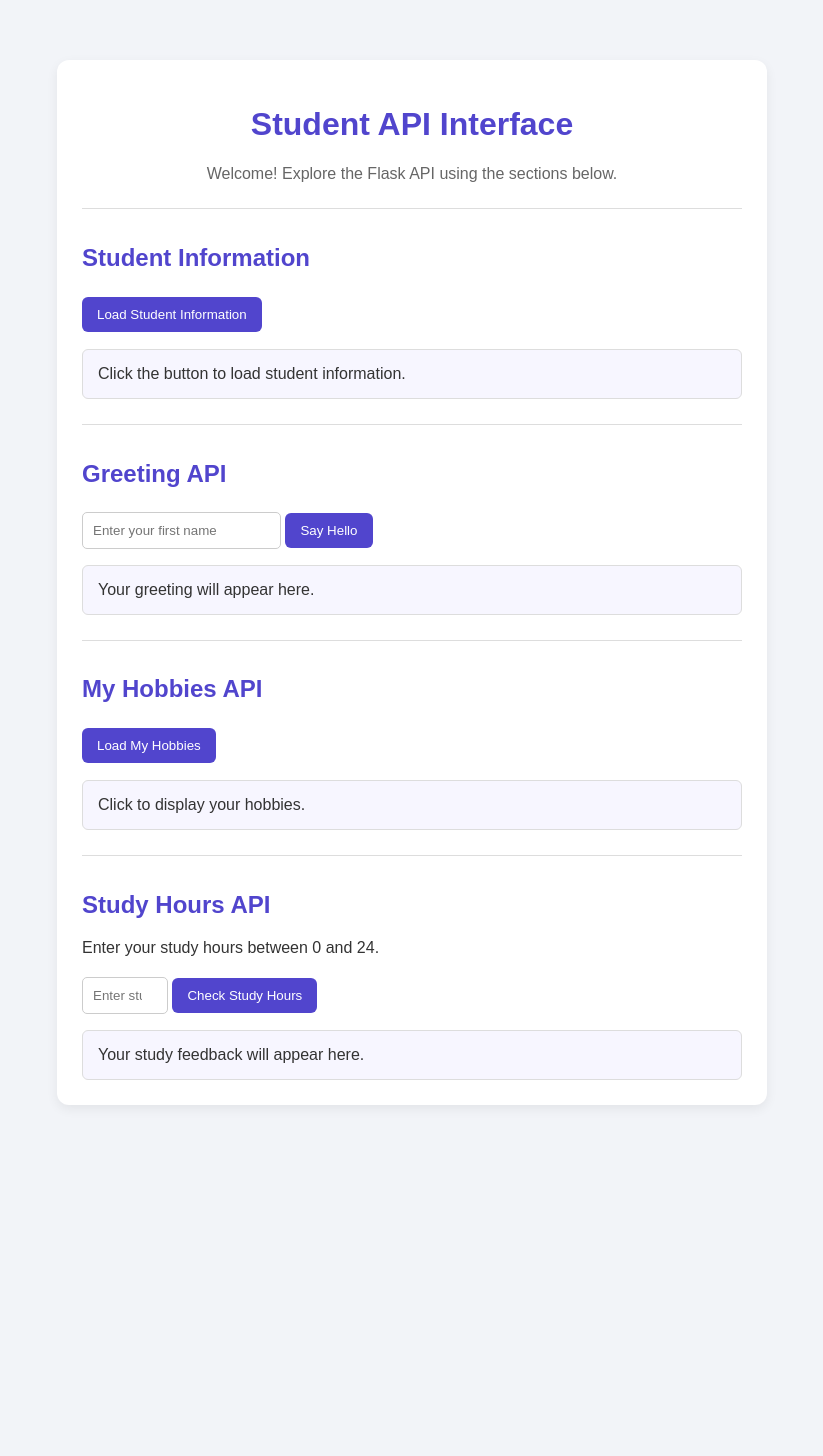
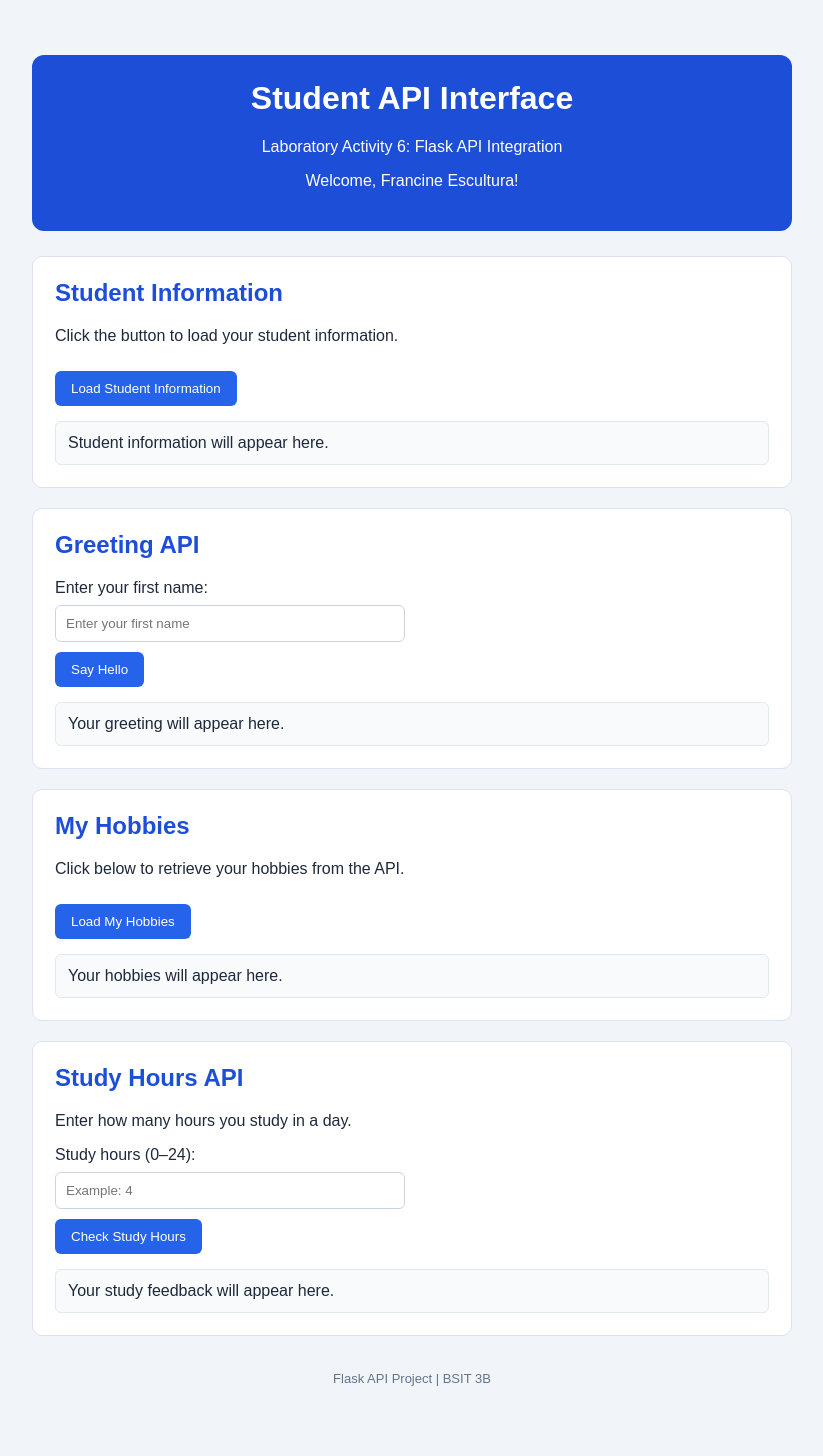
Before and after one commit to esculturafrancine/francineescultura, a Flask app: page / in a window 1280 px wide. Shown: the whole page, without its empty margins (228-1051 px from the left). Before the commit the page ends 1105 px from the top, so only its background shows below. Run offline with Flask 3, Linux system fonts and the light colour scheme.

Commit message:
Add Flask API web interface

```diff
--- a/app.py
+++ b/app.py
@@ -4,11 +4,13 @@ from flask import Flask, jsonify, request, render_template
 app = Flask(__name__)
 
 
+# Home Page - Display HTML Interface
 @app.route('/')
 def home():
     return render_template('index.html')
 
 
+# 1. Student Information API
 @app.route('/student')
 def get_student():
     return jsonify({
@@ -20,14 +22,20 @@ def get_student():
     })
 
 
+# 2. Greeting API
 @app.route('/hello')
 def say_hello():
-    name = request.args.get('name', 'Student').strip() or 'Student'
+    name = request.args.get('name', 'Student').strip()
+
+    if not name:
+        name = 'Student'
+
     return jsonify({
         "message": f"Hello, {name}!"
     })
 
 
+# 3. Hobbies API
 @app.route('/hobbies')
 def get_hobbies():
     return jsonify({
@@ -41,15 +49,18 @@ def get_hobbies():
     })
 
 
+# 4. Study Hours API
 @app.route('/studyhours')
 def study_hours():
     hours = request.args.get('hours', default=None, type=float)
 
+    # Validate study hours
     if hours is None or hours < 0 or hours > 24:
         return jsonify({
             "error": "Please enter study hours between 0 and 24."
         }), 400
 
+    # Provide feedback based on study hours
     if hours >= 6:
         message = "Great study effort!"
     elif hours >= 3:
@@ -64,5 +75,6 @@ def study_hours():
     })
 
 
+# Run Flask Application
 if __name__ == '__main__':
     app.run(debug=True)
--- a/templates/index.html
+++ b/templates/index.html
@@ -4,7 +4,7 @@
 <head>
     <meta charset="UTF-8">
     <meta name="viewport" content="width=device-width, initial-scale=1.0">
-    <title>Student API Interface</title>
+    <title>Francine's Student API Interface</title>
 
     <style>
         * {
@@ -13,62 +13,68 @@
 
         body {
             font-family: Arial, sans-serif;
-            background: #f2f4f8;
-            color: #333;
-            max-width: 750px;
-            margin: 40px auto;
+            max-width: 800px;
+            margin: 35px auto;
             padding: 20px;
+            background: #f1f5f9;
+            color: #1e293b;
         }
 
-        .container {
-            background: white;
-            padding: 25px;
+        header {
+            text-align: center;
+            background: #1d4ed8;
+            color: white;
+            padding: 25px 15px;
             border-radius: 12px;
-            box-shadow: 0 4px 12px #0001;
+            margin-bottom: 25px;
         }
 
-        h1 {
-            text-align: center;
-            color: #5145cd;
+        header h1 {
+            margin-top: 0;
+        }
+
+        .card {
+            background: white;
+            padding: 22px;
+            margin-bottom: 20px;
+            border-radius: 10px;
+            border: 1px solid #dbe3ee;
         }
 
         h2 {
-            color: #5145cd;
-        }
-
-        section {
-            margin-top: 25px;
-            padding-top: 15px;
-            border-top: 1px solid #ddd;
+            color: #1d4ed8;
+            margin-top: 0;
         }
 
         button {
-            background: #5145cd;
+            background: #2563eb;
             color: white;
-            padding: 10px 15px;
             border: none;
             border-radius: 6px;
-            margin: 5px 0;
+            padding: 10px 16px;
+            margin-top: 10px;
             cursor: pointer;
         }
 
         button:hover {
-            background: #3930a3;
+            background: #1e40af;
         }
 
         input {
             padding: 10px;
-            max-width: 100%;
-            border: 1px solid #ccc;
-            border-radius: 5px;
+            margin-top: 8px;
+            width: 100%;
+            max-width: 350px;
+            border: 1px solid #cbd5e1;
+            border-radius: 6px;
         }
 
         .result {
-            background: #f7f6ff;
-            border: 1px solid #ddd;
-            padding: 15px;
-            margin-top: 12px;
+            background: #f8fafc;
+            border: 1px solid #e2e8f0;
             border-radius: 6px;
+            padding: 12px;
+            margin-top: 15px;
             overflow-wrap: anywhere;
         }
 
@@ -76,205 +82,273 @@
             margin: 10px 0;
         }
 
-        .welcome {
+        footer {
             text-align: center;
-            color: #666;
+            color: #64748b;
+            font-size: 13px;
+            padding: 15px;
         }
     </style>
 </head>
 
 <body>
-<div class="container">
 
+<header>
     <h1>Student API Interface</h1>
-    <p class="welcome">
-        Welcome! Explore the Flask API using the sections below.
-    </p>
+    <p>Laboratory Activity 6: Flask API Integration</p>
+    <p>Welcome, Francine Escultura!</p>
+</header>
 
-    <section>
+<!-- STUDENT INFORMATION -->
+<section class="card">
     <h2>Student Information</h2>
+    <p>Click the button to load your student information.</p>
 
     <button onclick="loadStudent()">
         Load Student Information
     </button>
 
-        <div id="result" class="result">
-            Click the button to load student information.
+    <div id="studentResult" class="result" aria-live="polite">
+        Student information will appear here.
     </div>
 </section>
 
-    <section>
+<!-- GREETING API -->
+<section class="card">
     <h2>Greeting API</h2>
 
+    <label for="nameInput">Enter your first name:</label>
+    <br>
     <input
         type="text"
         id="nameInput"
         placeholder="Enter your first name"
     >
 
+    <br>
     <button onclick="sayHello()">Say Hello</button>
 
-        <div id="greeting" class="result">
+    <div id="greetingResult" class="result" aria-live="polite">
         Your greeting will appear here.
     </div>
 </section>
 
-    <section>
-        <h2>My Hobbies API</h2>
+<!-- HOBBIES API -->
+<section class="card">
+    <h2>My Hobbies</h2>
+    <p>Click below to retrieve your hobbies from the API.</p>
 
     <button onclick="loadHobbies()">Load My Hobbies</button>
 
-        <div id="hobbiesResult" class="result">
-            Click to display your hobbies.
+    <div id="hobbiesResult" class="result" aria-live="polite">
+        Your hobbies will appear here.
     </div>
 </section>
 
-    <section>
+<!-- STUDY HOURS API -->
+<section class="card">
     <h2>Study Hours API</h2>
+    <p>Enter how many hours you study in a day.</p>
 
-        <p>Enter your study hours between 0 and 24.</p>
-
+    <label for="hoursInput">Study hours (0–24):</label>
+    <br>
     <input
         type="number"
         id="hoursInput"
         min="0"
         max="24"
         step="0.5"
-            placeholder="Enter study hours"
+        placeholder="Example: 4"
     >
 
+    <br>
     <button onclick="checkStudyHours()">Check Study Hours</button>
 
-        <div id="hoursResult" class="result">
+    <div id="studyResult" class="result" aria-live="polite">
         Your study feedback will appear here.
     </div>
 </section>
 
-</div>
+<footer>
+    Flask API Project | BSIT 3B
+</footer>
 
 <script>
-    async function loadStudent() {
-        const result = document.getElementById('result');
-        result.textContent = 'Loading student information...';
+    // 1. STUDENT INFORMATION API
+    function loadStudent() {
+        const result = document.getElementById("studentResult");
+        result.textContent = "Loading student information...";
 
-        try {
-            const response = await fetch('/student');
-            if (!response.ok) throw new Error('Request failed');
-
-            const data = await response.json();
-
+        fetch("/student")
+            .then(response => {
+                if (!response.ok) {
+                    throw new Error("Failed to load student information");
+                }
+                return response.json();
+            })
+            .then(data => {
                 result.replaceChildren();
 
                 const fields = [
-                ['Student ID', data.student_id],
-                ['Name', data.name],
-                ['Program', data.program],
-                ['Year', data.year],
-                ['Section', data.section]
+                    ["Student ID", data.student_id],
+                    ["Name", data.name],
+                    ["Program", data.program],
+                    ["Year", data.year],
+                    ["Section", data.section]
                 ];
 
                 fields.forEach(([label, value]) => {
-                const p = document.createElement('p');
-                const b = document.createElement('b');
+                    const p = document.createElement("p");
+                    const strong = document.createElement("strong");
 
-                b.textContent = label + ': ';
-                p.appendChild(b);
-                p.appendChild(document.createTextNode(value));
+                    strong.textContent = label + ": ";
+                    p.appendChild(strong);
+                    p.appendChild(
+                        document.createTextNode(String(value ?? ""))
+                    );
                     result.appendChild(p);
                 });
-        } catch (error) {
-            result.textContent = 'Unable to retrieve student data.';
-        }
+            })
+            .catch(() => {
+                result.textContent =
+                    "Unable to retrieve student information.";
+            });
     }
 
-    async function sayHello() {
-        const name = document.getElementById('nameInput').value.trim();
-        const greeting = document.getElementById('greeting');
+    // 2. GREETING API
+    function sayHello() {
+        const name = document.getElementById("nameInput").value.trim();
+        const result = document.getElementById("greetingResult");
 
-        greeting.textContent = 'Loading greeting...';
-
-        try {
-            const response = await fetch(
-                '/hello?name=' + encodeURIComponent(name || 'Student')
-            );
-
-            if (!response.ok) throw new Error('Request failed');
-
-            const data = await response.json();
-            greeting.textContent = data.message;
-        } catch (error) {
-            greeting.textContent = 'Unable to retrieve greeting.';
-        }
+        if (!name) {
+            result.textContent = "Please enter your first name.";
+            return;
         }
 
-    async function loadHobbies() {
-        const result = document.getElementById('hobbiesResult');
-        result.textContent = 'Loading hobbies...';
+        result.textContent = "Loading greeting...";
 
-        try {
-            const response = await fetch('/hobbies');
-            if (!response.ok) throw new Error('Request failed');
+        fetch("/hello?name=" + encodeURIComponent(name))
+            .then(response => {
+                if (!response.ok) {
+                    throw new Error("Greeting request failed");
+                }
+                return response.json();
+            })
+            .then(data => {
+                result.textContent = data.message;
+            })
+            .catch(() => {
+                result.textContent = "Unable to retrieve greeting.";
+            });
+    }
 
-            const data = await response.json();
+    // 3. HOBBIES API
+    function loadHobbies() {
+        const result = document.getElementById("hobbiesResult");
+        result.textContent = "Loading hobbies...";
 
+        fetch("/hobbies")
+            .then(response => {
+                if (!response.ok) {
+                    throw new Error("Hobbies request failed");
+                }
+                return response.json();
+            })
+            .then(data => {
                 result.replaceChildren();
 
-            const student = document.createElement('p');
-            student.textContent = 'Student: ' + data.student;
+                const student = document.createElement("p");
+                const strong = document.createElement("strong");
+
+                strong.textContent = "Student: ";
+                student.appendChild(strong);
+                student.appendChild(
+                    document.createTextNode(data.student)
+                );
                 result.appendChild(student);
 
-            const heading = document.createElement('b');
-            heading.textContent = 'Hobbies:';
+                const heading = document.createElement("p");
+                heading.textContent = "My hobbies:";
                 result.appendChild(heading);
 
-            const list = document.createElement('ul');
+                const list = document.createElement("ul");
 
                 data.hobbies.forEach(hobby => {
-                const item = document.createElement('li');
+                    const item = document.createElement("li");
                     item.textContent = hobby;
                     list.appendChild(item);
                 });
 
                 result.appendChild(list);
 
-            const total = document.createElement('p');
-            total.textContent = 'Total Hobbies: ' + data.total_hobbies;
+                const total = document.createElement("p");
+                total.textContent =
+                    "Total hobbies: " + data.total_hobbies;
                 result.appendChild(total);
-        } catch (error) {
-            result.textContent = 'Unable to retrieve hobbies.';
-        }
+            })
+            .catch(() => {
+                result.textContent = "Unable to retrieve hobbies.";
+            });
     }
 
-    async function checkStudyHours() {
-        const hours = document.getElementById('hoursInput').value;
-        const result = document.getElementById('hoursResult');
+    // 4. STUDY HOURS API
+    function checkStudyHours() {
+        const input = document.getElementById("hoursInput");
+        const result = document.getElementById("studyResult");
+        const hours = input.value.trim();
 
-        if (hours === '') {
-            result.textContent = 'Please enter your study hours.';
+        if (hours === "") {
+            result.textContent = "Please enter your study hours.";
             return;
         }
 
-        result.textContent = 'Checking study hours...';
+        const numberOfHours = Number(hours);
 
-        try {
-            const response = await fetch(
-                '/studyhours?hours=' + encodeURIComponent(hours)
-            );
+        if (!Number.isFinite(numberOfHours) ||
+            numberOfHours < 0 ||
+            numberOfHours > 24) {
+            result.textContent =
+                "Please enter a number between 0 and 24.";
+            return;
+        }
 
+        result.textContent = "Checking your study hours...";
+
+        fetch("/studyhours?hours=" + encodeURIComponent(hours))
+            .then(async response => {
                 const data = await response.json();
 
                 if (!response.ok) {
-                result.textContent = data.error || 'Unable to check study hours.';
-                return;
+                    throw new Error(data.error || "Request failed");
                 }
 
+                return data;
+            })
+            .then(data => {
+                result.replaceChildren();
+
+                const details = [
+                    ["Student", data.student],
+                    ["Study hours", data.study_hours],
+                    ["Feedback", data.feedback]
+                ];
+
+                details.forEach(([label, value]) => {
+                    const p = document.createElement("p");
+                    const strong = document.createElement("strong");
+
+                    strong.textContent = label + ": ";
+                    p.appendChild(strong);
+                    p.appendChild(
+                        document.createTextNode(String(value))
+                    );
+                    result.appendChild(p);
+                });
+            })
+            .catch(error => {
                 result.textContent =
-                'Student: ' + data.student +
-                '\nStudy Hours: ' + data.study_hours +
-                '\nFeedback: ' + data.feedback;
-        } catch (error) {
-            result.textContent = 'Unable to retrieve study feedback.';
-        }
+                    error.message || "Unable to check study hours.";
+            });
     }
 </script>
 
```
Lines whose indentation alone changed are shown as unchanged.
